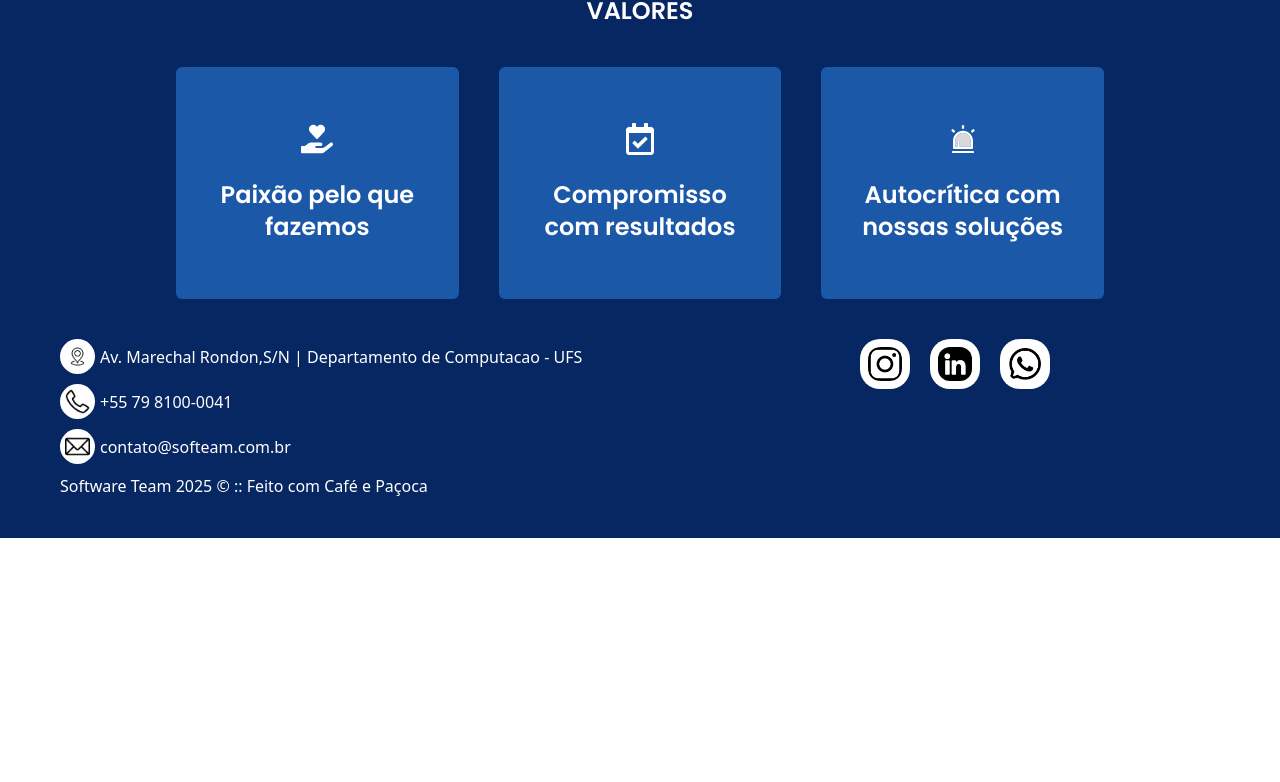
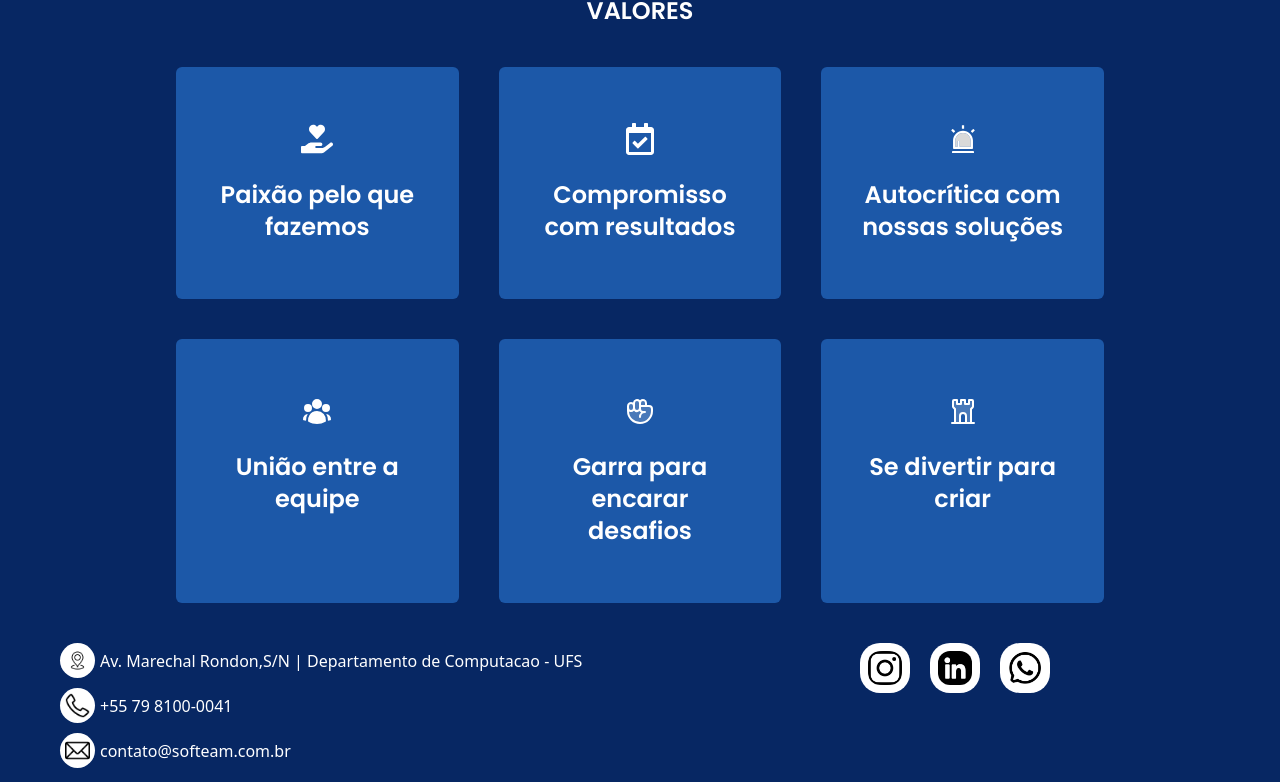
Before and after one commit to softeam-org/landing-page, a Next.js app: page / in a window 1280 px wide. Shown: the part 1589-2371 px from the top of the page. Before the commit the page ends 2127 px from the top, so only its background shows below. Built offline with nearby package versions, Linux system fonts and the light colour scheme.

Commit message:
feat: add the left softeam values cards

```diff
--- a/app/components/About/About.tsx
+++ b/app/components/About/About.tsx
@@ -2,7 +2,8 @@ import { openSans, poppins } from "@/app/ts/fonts";
 import React from "react";
 import { AiTwotoneAlert } from "react-icons/ai";
 import { FaHandHoldingHeart, FaRegCalendarCheck } from "react-icons/fa";
-import { PiSunHorizonDuotone, PiTarget } from "react-icons/pi";
+import { HiUserGroup } from "react-icons/hi2";
+import { PiCastleTurretDuotone, PiHandFistDuotone, PiSunHorizonDuotone, PiTarget } from "react-icons/pi";
 
 import MissionVisionCard from "./MissionVision/MissionVisionCard";
 import ValueCard from "./Values/ValueCard";
@@ -57,6 +58,9 @@ function About(): React.JSX.Element {
           <ValueCard valueIcon={FaHandHoldingHeart} valueName="Paixão pelo que fazemos" />
           <ValueCard valueIcon={FaRegCalendarCheck} valueName="Compromisso com resultados" />
           <ValueCard valueIcon={AiTwotoneAlert} valueName="Autocrítica com nossas soluções" />
+          <ValueCard valueIcon={HiUserGroup} valueName="União entre a equipe" />
+          <ValueCard valueIcon={PiHandFistDuotone} valueName="Garra para encarar desafios" />
+          <ValueCard valueIcon={PiCastleTurretDuotone} valueName="Se divertir para criar" />
         </div>
       </article>
     </section>
```
